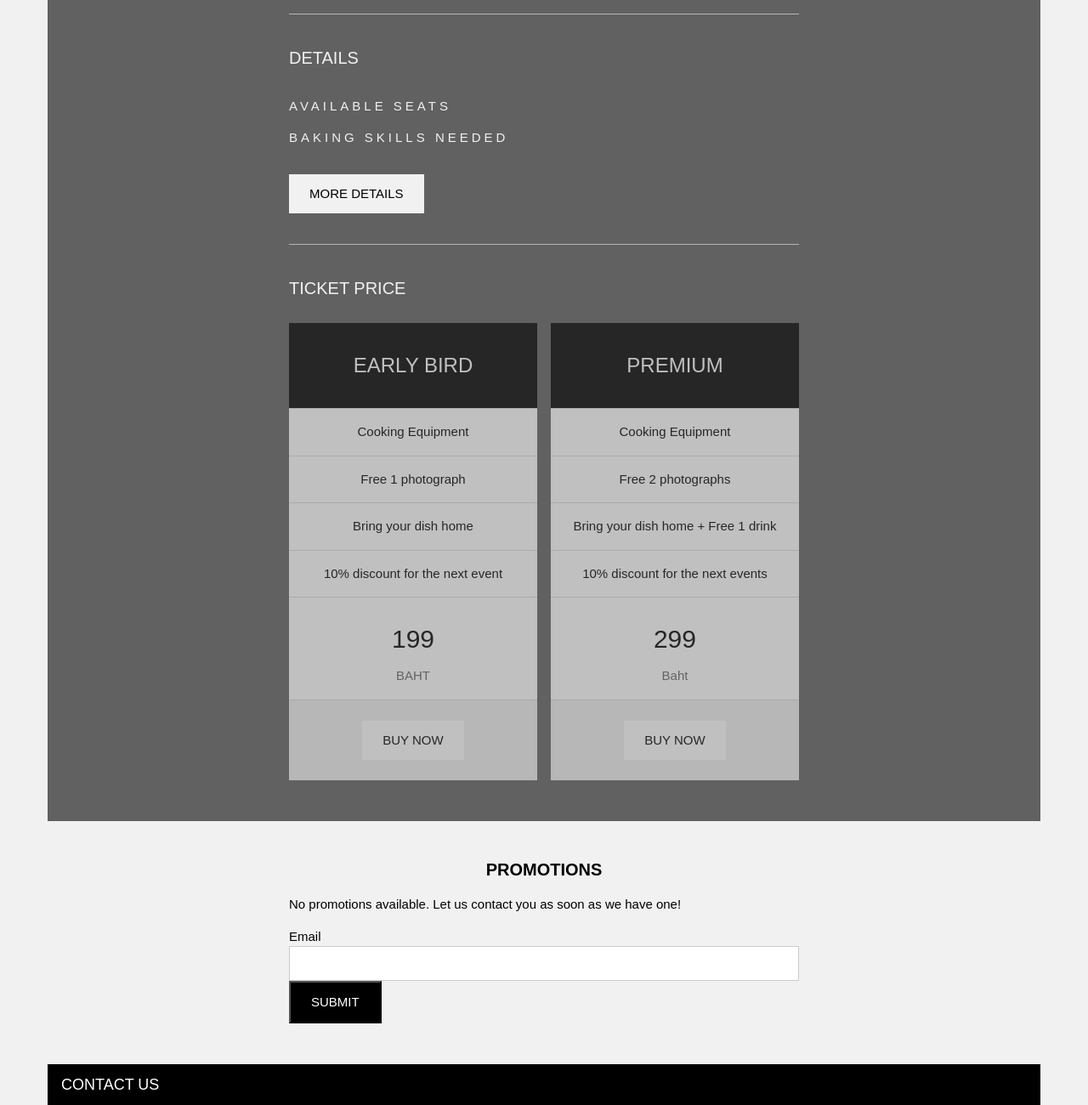
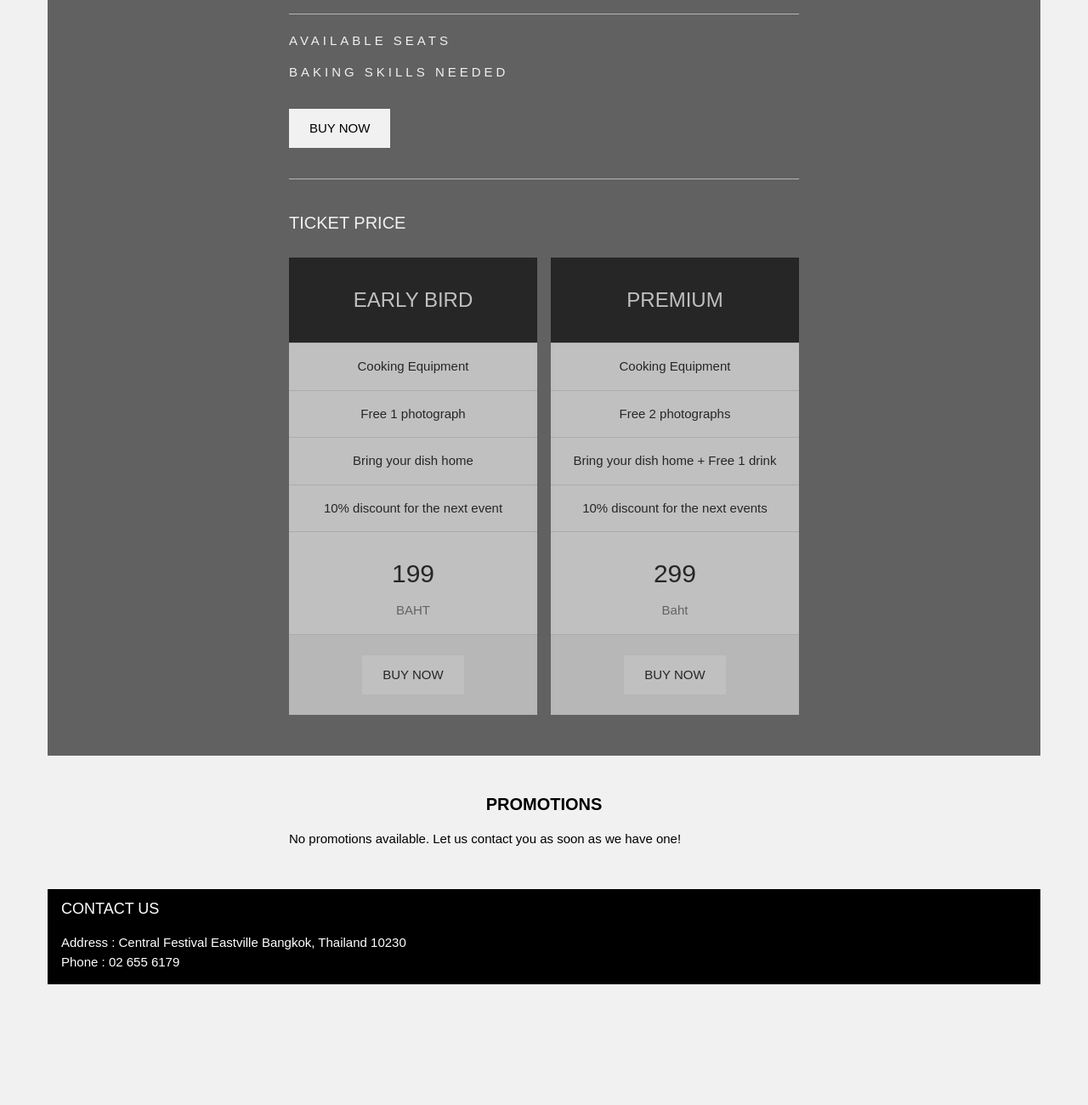
Before and after one commit to rungdonya/B2SPro, a website: page events.html in a window 1280 px wide. Shown: the part 3360-4660 px from the top of the page at 85% size. After the commit the page ends 4526 px from the top, so only its background shows below. Drawn offline with nearby package versions, Linux system fonts and the light colour scheme; a script that the page names is missing.

Commit message:
FINAL LAEWWWW wooo

```diff
--- a/events.html
+++ b/events.html
@@ -274,13 +274,14 @@
         </ul>
     </div>
 
+
     <!-- Modal for full size images on click-->
     <div id="modal01" class="w3-modal w3-black w3-padding-0" onclick="this.style.display='none'">
         <span class="w3-closebtn w3-text-white w3-opacity w3-hover-opacity-off w3-xxlarge w3-container w3-display-topright">×</span>
         <div class="w3-modal-content w3-animate-zoom w3-center w3-transparent w3-padding-64">
             <img id="img01" class="w3-image">
             <p id="caption"></p>
-            <button class="w3-btn w3-light-grey w3-padding-large w3-margin-top w3-margin-bottom w3-hover-black">MORE DETAILS</button>
+            <button class="w3-btn w3-light-grey w3-padding-large w3-margin-top w3-margin-bottom w3-hover-black"  onclick="window.open('https://www.surveymonkey.com/r/CLWMGDS','_blank')">BUY NOW</button>
         </div>
     </div>
 
@@ -297,7 +298,6 @@
             <p>TICKET RESERVATION</p>
             <p>TEL: 1112</p>
             <hr class="w3-opacity">
-            <h4 class="w3-padding-16">DETAILS</h4>
             <p class="w3-wide">AVAILABLE SEATS</p>
             <div class="w3-progress-container">
                 <div class="w3-progressbar" style="width:95%"></div>
@@ -306,7 +306,7 @@
             <div class="w3-progress-container">
                 <div class="w3-progressbar" style="width:100%"></div>
             </div>
-            <button class="w3-btn w3-light-grey w3-padding-large w3-margin-top w3-margin-bottom w3-hover-black">MORE DETAILS</button>
+            <button class="w3-btn w3-light-grey w3-padding-large w3-margin-top w3-margin-bottom w3-hover-black"  onclick="window.open('https://www.surveymonkey.com/r/CLWMGDS','_blank')">BUY NOW</button>
             <hr class="w3-opacity">
 
             <h4 class="w3-padding-16">TICKET PRICE</h4>
@@ -323,7 +323,7 @@
                             <span class="w3-opacity">BAHT</span>
                         </li>
                         <li class="w3-light-grey w3-padding-24">
-                            <button class="w3-btn w3-white w3-padding-large w3-hover-black">BUY NOW</button>
+                            <button class="w3-btn w3-white w3-padding-large w3-hover-black"  onclick="window.open('https://www.surveymonkey.com/r/CLWMGDS','_blank')" >BUY NOW</button>
                         </li>
                     </ul>
                 </div>
@@ -340,7 +340,7 @@
                             <span class="w3-opacity">Baht</span>
                         </li>
                         <li class="w3-light-grey w3-padding-24">
-                            <button class="w3-btn w3-white w3-padding-large w3-hover-black">BUY NOW</button>
+                            <button class="w3-btn w3-white w3-padding-large w3-hover-black" onclick="window.open('https://www.surveymonkey.com/r/CLWMGDS','_blank')">BUY NOW</button>
                         </li>
                     </ul>
                 </div>
@@ -353,14 +353,7 @@
         <div class="w3-content" style="max-width:600px">
             <h4 class="w3-center"><b>PROMOTIONS</b></h4>
             <p>No promotions available. Let us contact you as soon as we have one!</p>
-
-            <div class="w3-group">
-                <label>Email</label>
-                <label>
-                    <input class="w3-input w3-border" type="text" name="Email" required>
-                </label>
-            </div>
-            <button type="submit" class="w3-btn-block w3-padding-large w3-black w3-margin-bottom">SUBMIT</button>
+            <script>(function(t,e,o,n){var s,c,i;t.SMCX=t.SMCX||[],e.getElementById(n)||(s=e.getElementsByTagName(o),c=s[s.length-1],i=e.createElement(o),i.type="text/javascript",i.async=!0,i.id=n,i.src=["https:"===location.protocol?"https://":"http://","widget.surveymonkey.com/collect/website/js/i8wVlw5kg4G4JYf64lOKPWCWyfjuBGTMFJxTirolJfXQgxV2tgW0Q7G9t9MbKdt5.js"].join(""),c.parentNode.insertBefore(i,c))})(window,document,"script","smcx-sdk");</script>
 
         </div>
     </div>
@@ -377,12 +370,6 @@
 
 <script>
 
-    var i =1;
-
-
-    function add() {
-        i=i+1;
-    }
     document.getElementById("month").innerHTML = "DECEMBER";
 
     function w3_open1() {
```
